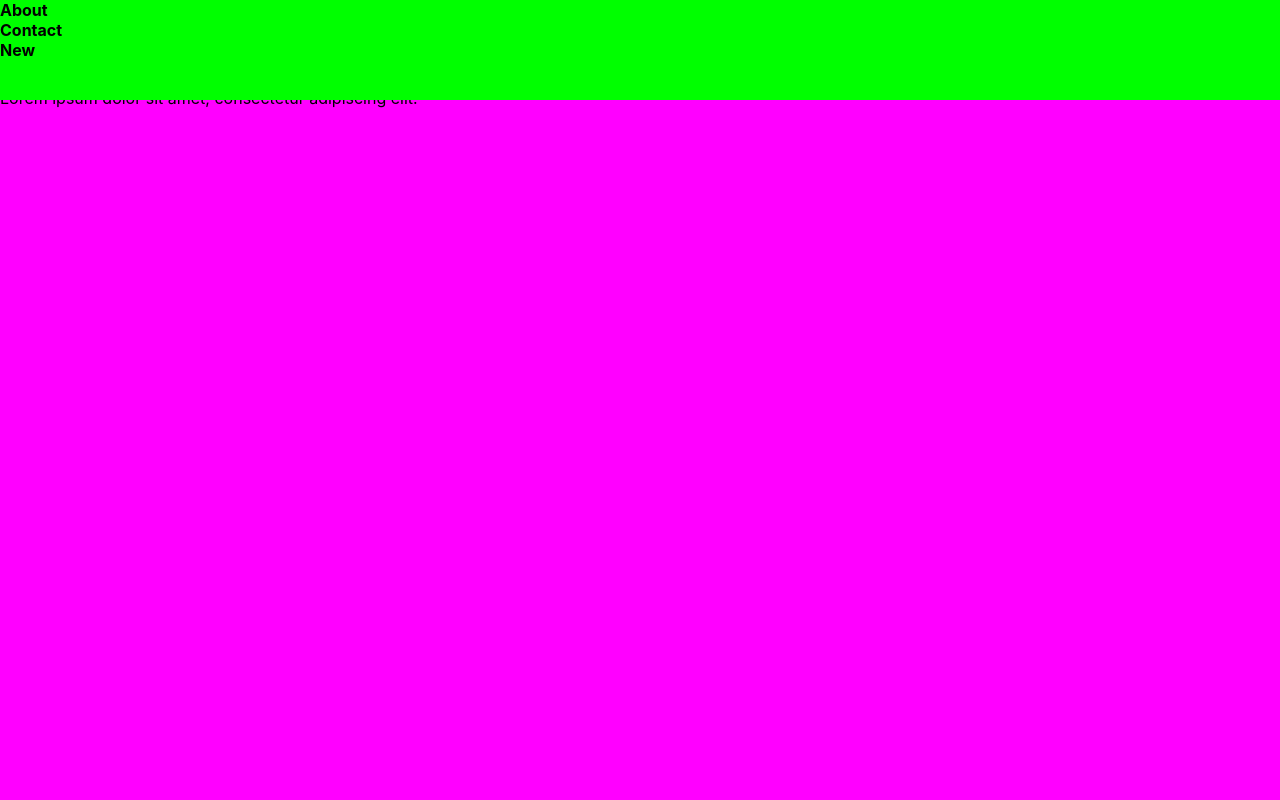
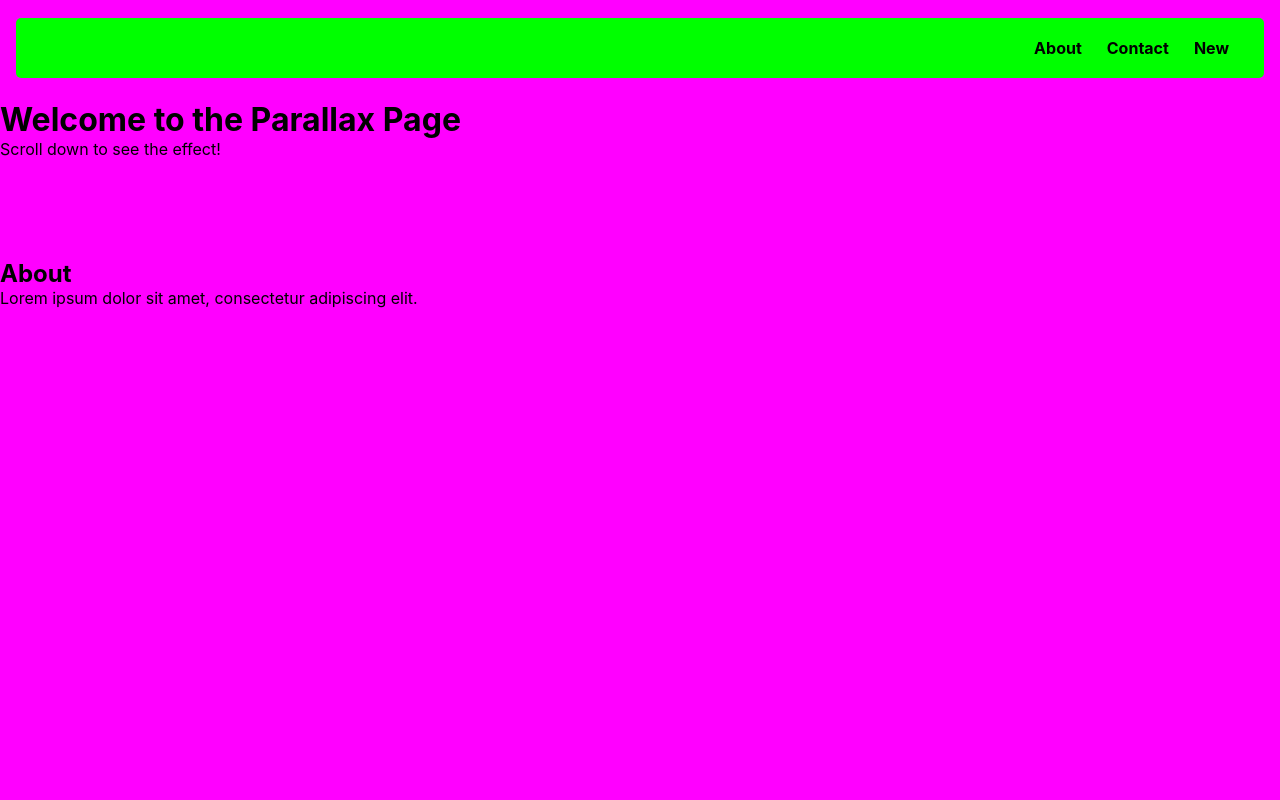
Before and after one commit to ElectricTheory/etco, a React (Create React App) app: page / in a window 1280 px wide. Shown: the top 800 px of the page. Built offline with nearby package versions, Linux system fonts and the light colour scheme.

Commit message:
refactor header

```diff
--- a/src/App.js
+++ b/src/App.js
@@ -1,8 +1,15 @@
 import React, { useEffect, useState, useRef } from 'react';
 import './App.scss';
 import Section from './Components/Section';
+import useOnScreen from './Hooks/useOnScreen';
+import useScrollToSection from './Hooks/useScrollToSection';
+import Header from './Components/Header';
 
 const App = () => {
+  /**
+  const [scrollY, setScrollY] = useState(0);
+  const scrollToSection = useScrollToSection();
+ **/
   const [scrollY, setScrollY] = useState(0);
 
   useEffect(() => {
@@ -27,7 +34,6 @@ const App = () => {
       }
   };
 
-
   const aboutSectionRef = useRef();
   const aboutOnScreen = useOnScreen(aboutSectionRef, "-300px");
 
@@ -39,27 +45,15 @@ const App = () => {
 
   return (
     <div className="parallax-container">
-      <header className={`sticky-header ${scrollY > 0 ? 'sticky' : ''}`}>
-        <nav>
-          <ul>
-            <li onClick={() => scrollToSection('about')} style={{ fontWeight: aboutOnScreen ? "bold" : "normal",
-        }}>About</li>
-            <li onClick={() => scrollToSection('contact')} style={{ fontWeight: contactOnScreen ? "bold" : "normal",
-        }}>Contact</li>
-            <li onClick={() => scrollToSection('newSec')} style={{ fontWeight: newSectionOnScreen ? "bold" : "normal",
-        }}>New</li>
 
 
-          </ul>
-
-        </nav>
-      </header>
-
+<Header scrollToSection={scrollToSection} scrollY={scrollY} aboutOnScreen={aboutOnScreen} contactOnScreen={contactOnScreen} newSectionOnScreen={newSectionOnScreen}  />
 
       <div className="parallax" style={{ transform: `translateY(-${scrollY * 0.5}px)` }}>
         <h1>Welcome to the Parallax Page</h1>
         <p>Scroll down to see the effect!</p>
-      </div>
+
+
 
         <div className="content" id="about" ref={aboutSectionRef}>
         <h2>About</h2>
@@ -74,11 +68,20 @@ const App = () => {
 
       <Section title="newSec" opt={newSectionRef}/>
 
+
+
+
+
+
+      </div>
+
+
+
     </div>
   );
 };
 
-
+/**
   function useOnScreen(ref, rootMargin = "0px") {
     // State and setter for storing whether element is visible
     const [isIntersecting, setIntersecting] = useState(false);
@@ -102,4 +105,6 @@ const App = () => {
     return isIntersecting;
   }
 
+  **/
+
 export default App;
--- a/src/App.scss
+++ b/src/App.scss
@@ -1,17 +1,31 @@
 .parallax-container {
   background-color: magenta;
+  padding-top: 100px;
   .sticky-header {
     position: fixed;
     z-index: 99;
-    height: 100px;
-    width: 100%;
+    width: 97.5vw;
     background-color: lime;
+    top: 6%;
+    left: 50%;
+    transform: translate(-50%, -50%);
+    padding: 20px 10px;
+    border-radius: 5px;
+    ul {
+      list-style: none;
+      display: flex;
+      justify-content: flex-end;
+      float: right;
+      li {
+        margin-right: 25px;
+      }
+    }
   }
-
 }
 
 .content {
   height: 800px;
+  padding-top: 100px;
 
 }
 
@@ -49,6 +63,7 @@
   from {
     transform: rotate(0deg);
   }
+
   to {
     transform: rotate(360deg);
   }
--- /dev/null
+++ b/src/Components/Header/index.js
@@ -0,0 +1,26 @@
+import React, { useEffect, useState, useRef } from 'react';
+
+export default function Header({scrollY, scrollToSection, contactOnScreen, newSectionOnScreen, aboutOnScreen}) {
+
+    return (
+        <header className={`sticky-header ${scrollY > 0 ? 'sticky' : ''}`}>
+            <nav>
+                <ul>
+                    <li onClick={() => scrollToSection('about')} style={{
+                        fontWeight: aboutOnScreen ? "bold" : "normal",
+                    }}>About</li>
+                    <li onClick={() => scrollToSection('contact')} style={{
+                        fontWeight: contactOnScreen ? "bold" : "normal",
+                    }}>Contact</li>
+                    <li onClick={() => scrollToSection('newSec')} style={{
+                        fontWeight: newSectionOnScreen ? "bold" : "normal",
+                    }}>New</li>
+
+
+                </ul>
+
+            </nav>
+        </header>
+
+    )
+}
--- /dev/null
+++ b/src/Hooks/useOnScreen.js
@@ -0,0 +1,25 @@
+import React, { useEffect, useState, useRef } from 'react';
+
+
+export default function useOnScreen(ref, rootMargin = "0px") {
+    // State and setter for storing whether element is visible
+    const [isIntersecting, setIntersecting] = useState(false);
+    useEffect(() => {
+      const observer = new IntersectionObserver(
+        ([entry]) => {
+          // Update our state when observer callback fires
+          setIntersecting(entry.isIntersecting);
+        },
+        {
+          rootMargin,
+        }
+      );
+      if (ref.current) {
+        observer.observe(ref.current);
+      }
+      return () => {
+        observer.unobserve(ref.current);
+      };
+    }, []); // Empty array ensures that effect is only run on mount and unmount
+    return isIntersecting;
+  }
--- /dev/null
+++ b/src/Hooks/useScrollToSection.js
@@ -0,0 +1,29 @@
+import { useEffect } from 'react';
+
+const useScrollToSection = () => {
+  const scrollToSection = (sectionId) => {
+    const section = document.getElementById(sectionId);
+    if (section) {
+      window.scrollTo({
+        top: section.offsetTop,
+        behavior: 'smooth',
+      });
+    }
+  };
+
+  useEffect(() => {
+    const handleScroll = () => {
+      setScrollY(window.scrollY);
+    };
+
+    window.addEventListener('scroll', handleScroll);
+
+    return () => {
+      window.removeEventListener('scroll', handleScroll);
+    };
+  }, []);
+
+  return scrollToSection;
+};
+
+export default useScrollToSection;
```
Lines whose indentation alone changed are shown as unchanged.
